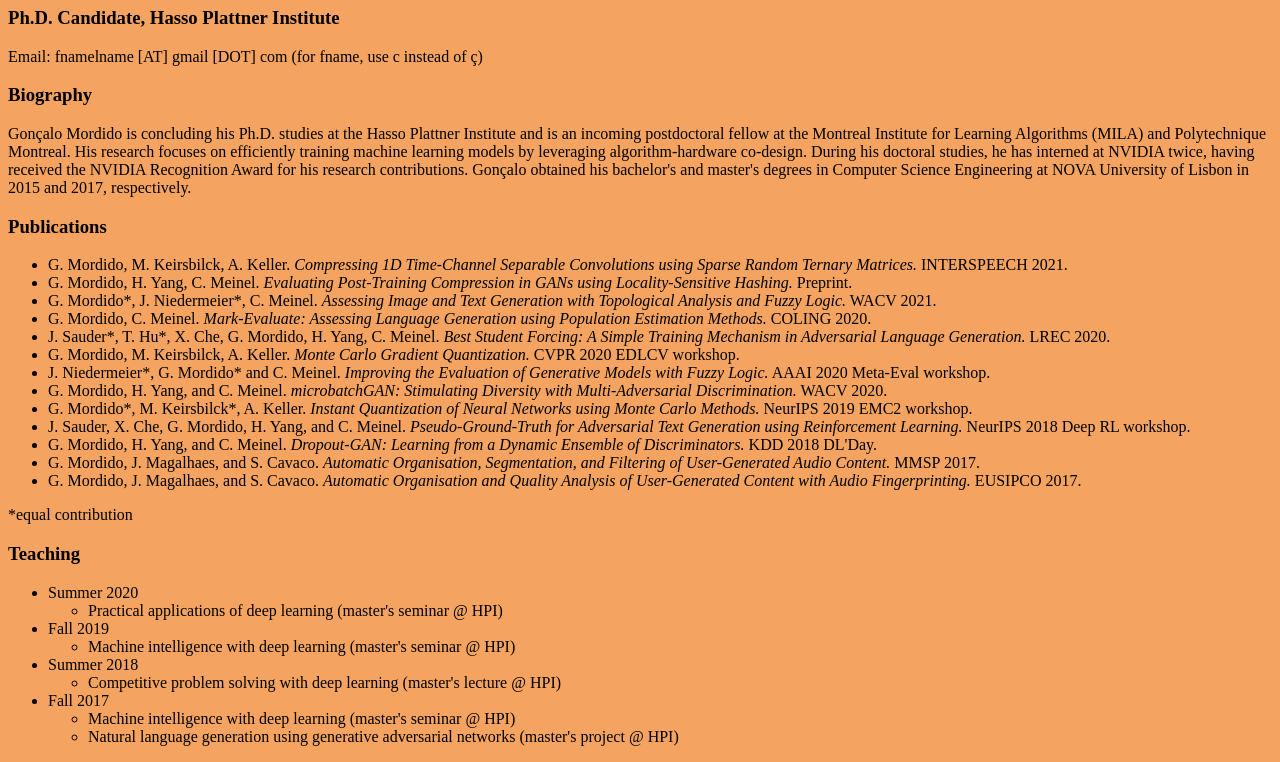
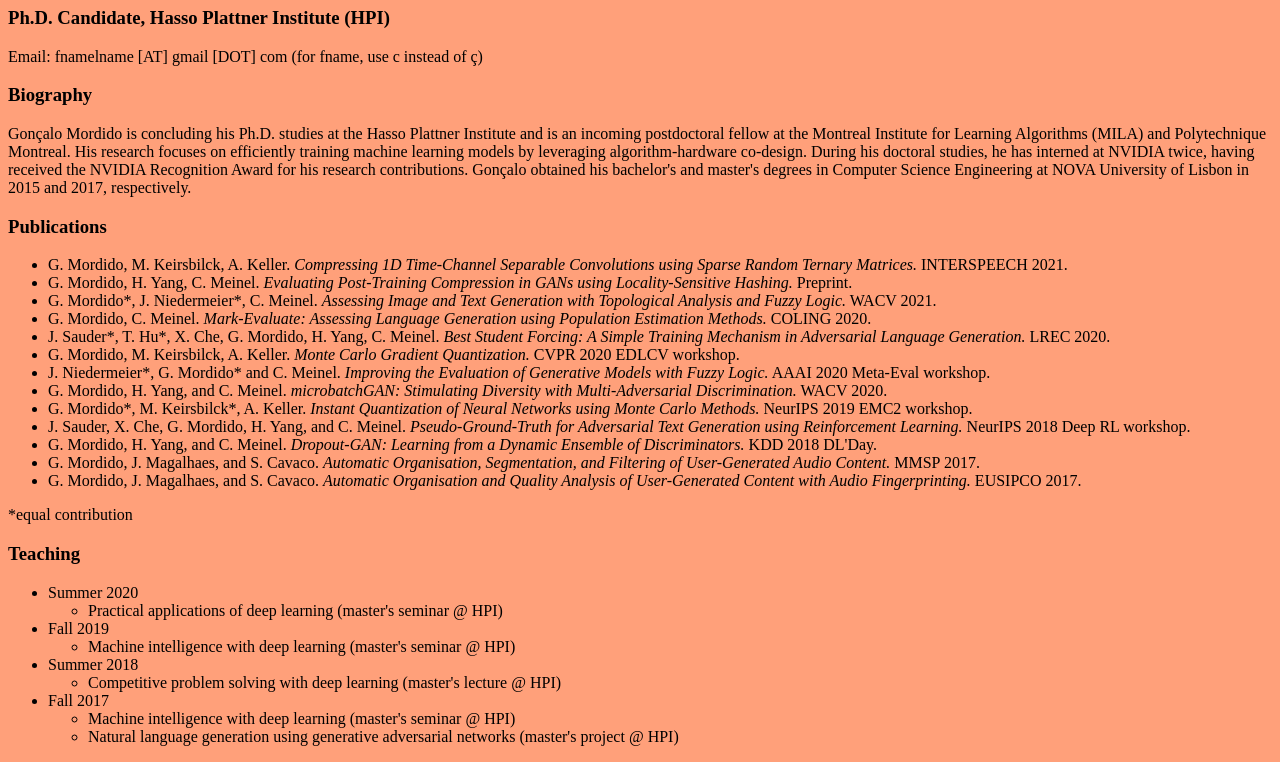
Before and after one commit to goncalomordido/goncalomordido.github.io, a plain HTML site: page index.html in a window 1280 px wide. Shown: the part 73-835 px from the top of the page. Drawn offline with Linux system fonts and the light colour scheme.

Commit message:
Update index.html

```diff
--- a/index.html
+++ b/index.html
@@ -1,8 +1,8 @@
 <!DOCTYPE html>
 <html>
-<body style="background-color:SandyBrown;">
+<body style="background-color:LightSalmon;">
 <h1>Gonçalo Mordido</h1>
-<h3>Ph.D. Candidate, Hasso Plattner Institute</h3>
+<h3>Ph.D. Candidate, Hasso Plattner Institute (HPI)</h3>
 Email: fnamelname [AT] gmail [DOT] com (for fname, use c instead of ç)
 
 <h3>Biography</h3>
```
